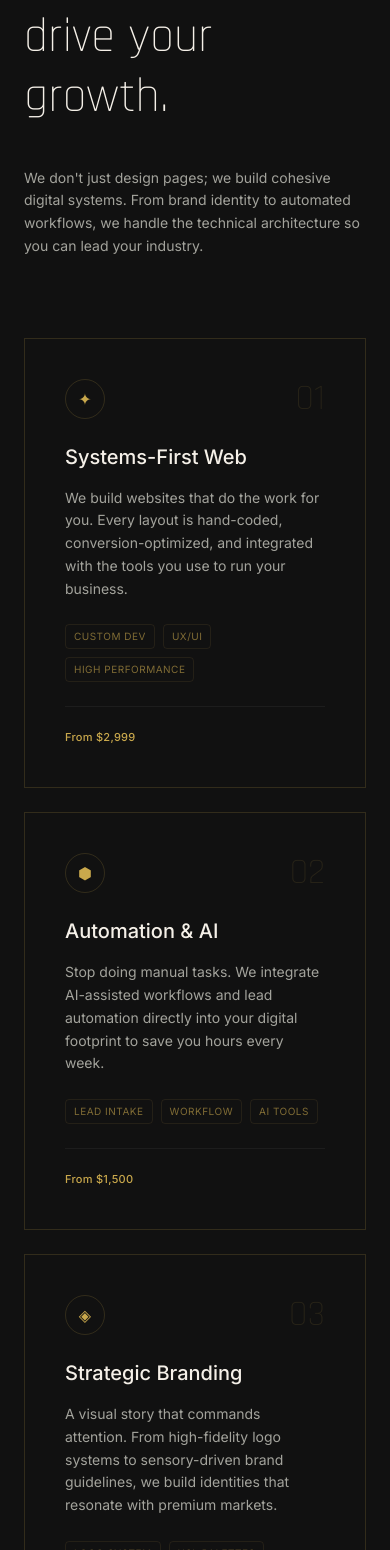
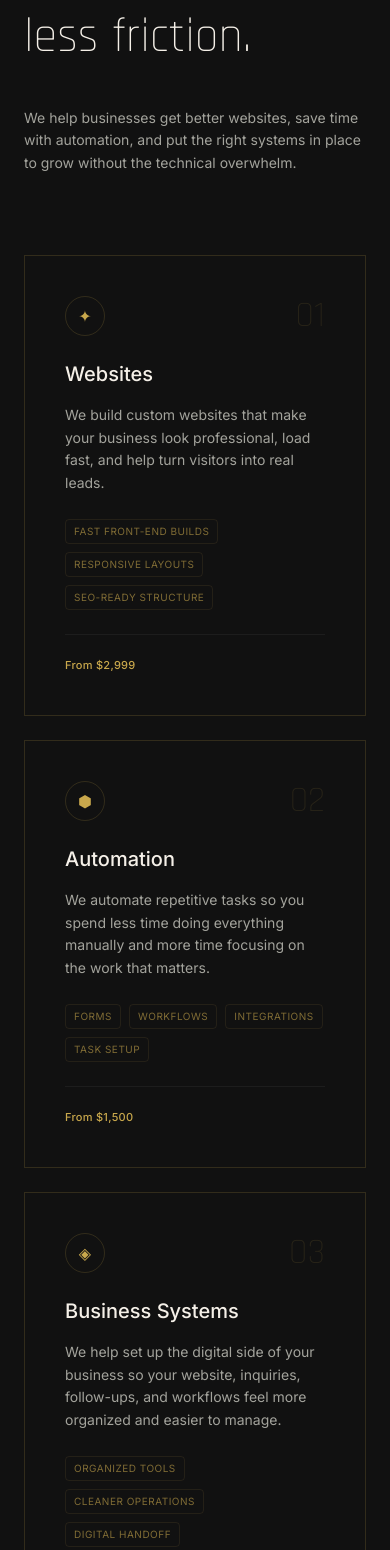
Before and after one commit to happyhec/grg-studios, a Next.js app: page / in a window 390 px wide. Shown: the part 1778-3328 px from the top of the page. Built offline with nearby package versions, Linux system fonts and the light colour scheme.

Commit message:
refactor: rewrite homepage messaging to be outcome-focused and accessible for small business owners

```diff
--- a/src/components/AgencyAbout.tsx
+++ b/src/components/AgencyAbout.tsx
@@ -37,15 +37,13 @@ export default function AgencyAbout() {
             className="space-y-6 text-[#a3a39c] text-sm md:text-base leading-[1.8]"
           >
             <p>
-              GRG Studios was built because local businesses deserved better than visual shells — websites that look okay but are architecturally brittle and insecure. We don't build shells. We build{' '}
-              <strong className="text-[#f5f0e8] font-medium">hardened systems</strong>.
+              Most business owners do not need more complicated tools — they need the right setup. GRG Studios helps businesses create a stronger online presence and smoother internal workflows without making everything feel overwhelming or overly technical.
             </p>
             <p>
-              Our work sits at the intersection of{' '}
-              <strong className="text-[#f5f0e8] font-medium">Cybersecurity, Networking, and High-End Design</strong>. Every pixel we place is backed by a secure, high-performance architecture — because great design and resilient engineering aren't a tradeoff, they're a standard.
+              We combine design, development, and practical business thinking in one place. That means you get a website that not only looks good, but also supports how your business actually works day to day.
             </p>
             <p>
-              We work exclusively with businesses ready to graduate from templates to professional infrastructure. Whether it's custom CRM integrations, secure staff portals, or AI-automated workflows, you're getting a system architected for growth and built to withstand the modern web.
+              A better website should do more than sit online. It should help your business look credible, build trust faster, and create a smoother path for new customers to reach out.
             </p>
           </m.div>
 
--- a/src/components/AgencyHero.tsx
+++ b/src/components/AgencyHero.tsx
@@ -142,27 +142,27 @@ export default function AgencyHero() {
           className={`absolute flex flex-col items-center justify-center text-center p-6 md:p-16 rounded-[2.5rem] border border-white/5 bg-black/40 md:backdrop-blur-md w-[90vw] max-w-[1000px] z-[30] will-change-transform`}
         >
           <p className="tracking-[0.4em] text-[10px] md:text-[11px] text-[#c9a84c] mb-6 md:mb-8 uppercase font-bold">
-            Ventura County's Digital Studio
+            Ventura County Web Design & Business Systems
           </p>
-          <h1 className="text-4xl sm:text-5xl md:text-6xl lg:text-7xl font-bold tracking-tight uppercase font-rajdhani leading-[0.95] text-white max-w-[800px]">
-            We Build the Systems That <em className="text-[#c9a84c] not-italic">Run</em> Your Business
+          <h1 className="text-4xl sm:text-5xl md:text-6xl lg:text-7xl font-bold tracking-tight uppercase font-rajdhani leading-[0.95] text-white max-w-[900px]">
+            Websites and systems that help your business look better, <em className="text-[#c9a84c] not-italic">run smoother</em>, and grow faster.
           </h1>
           <p className="mt-6 md:mt-8 text-sm md:text-base text-white/40 max-w-lg leading-relaxed font-outfit font-light px-4 md:px-0">
-            Custom websites, automation, and operational tools for businesses that are done with templates and ready for real growth.
+            GRG Studios builds custom websites, automations, and digital tools that save time, improve your online presence, and make day-to-day business easier to manage.
           </p>
 
-          <div className="mt-10 md:mt-14 flex flex-col items-center gap-3 w-full max-w-xl">
-            {[
-              "Sub-1.5s Load Times — Every Build",
-              "100% Core Web Vitals Pass Rate",
-              "100% Custom Code — Zero Templates",
-              "Ventura County's Only Security-First Studio",
-            ].map((badge) => (
-              <div key={badge} className="w-full flex items-center gap-3 px-5 py-3 rounded-lg border border-white/5 bg-white/[0.03]">
-                <span className="text-[#c9a84c] text-base leading-none flex-shrink-0">✦</span>
-                <span className="text-[11px] md:text-[12px] tracking-[0.12em] uppercase text-white/60 font-medium">{badge}</span>
-              </div>
-            ))}
+          <div className="mt-10 flex flex-col items-center gap-6 w-full max-w-xl">
+            <p className="text-[#c9a84c] text-xs tracking-widest uppercase font-bold text-center border border-[#c9a84c]/20 bg-[#c9a84c]/5 rounded-full px-6 py-3">
+              For businesses tired of outdated websites, manual busywork, and tools that don't work together.
+            </p>
+            <div className="flex flex-col sm:flex-row items-center gap-4 w-full justify-center">
+              <button onClick={() => document.getElementById('contact')?.scrollIntoView({ behavior: 'smooth' })} className="px-8 py-4 bg-[#c9a84c] text-black text-xs font-black tracking-[0.2em] uppercase rounded-full hover:bg-[#e8d5a3] transition-all duration-300 w-full sm:w-auto">
+                Book a Strategy Call
+              </button>
+              <button onClick={() => document.getElementById('services')?.scrollIntoView({ behavior: 'smooth' })} className="px-8 py-4 border border-white/20 text-white text-xs font-bold tracking-[0.2em] uppercase rounded-full hover:bg-white/5 transition-all duration-300 w-full sm:w-auto">
+                See Our Services
+              </button>
+            </div>
           </div>
         </div>
 
--- a/src/components/ServicesGrid.tsx
+++ b/src/components/ServicesGrid.tsx
@@ -7,49 +7,25 @@ const services = [
   {
     num: "01",
     icon: "✦",
-    title: "Systems-First Web",
-    desc: "We build websites that do the work for you. Every layout is hand-coded, conversion-optimized, and integrated with the tools you use to run your business.",
-    tags: ["Custom Dev", "UX/UI", "High Performance"],
+    title: "Websites",
+    desc: "We build custom websites that make your business look professional, load fast, and help turn visitors into real leads.",
+    tags: ["Fast front-end builds", "Responsive layouts", "SEO-ready structure"],
     from: "From $2,999"
   },
   {
     num: "02",
     icon: "⬢",
-    title: "Automation & AI",
-    desc: "Stop doing manual tasks. We integrate AI-assisted workflows and lead automation directly into your digital footprint to save you hours every week.",
-    tags: ["Lead Intake", "Workflow", "AI Tools"],
+    title: "Automation",
+    desc: "We automate repetitive tasks so you spend less time doing everything manually and more time focusing on the work that matters.",
+    tags: ["Forms", "Workflows", "Integrations", "Task setup"],
     from: "From $1,500"
   },
   {
     num: "03",
     icon: "◈",
-    title: "Strategic Branding",
-    desc: "A visual story that commands attention. From high-fidelity logo systems to sensory-driven brand guidelines, we build identities that resonate with premium markets.",
-    tags: ["Logo System", "HSL Palettes", "Typography"],
-    from: "From $1,800"
-  },
-  {
-    num: "04",
-    icon: "◇",
-    title: "E-Commerce Engines",
-    desc: "Scalable retail infrastructure designed for high-conversion cinematic shopping. We build proprietary checkout flows and inventory sync systems that handle the load.",
-    tags: ["Cinematic Retail", "Stripe API", "Inventory Sync"],
-    from: "From $3,500"
-  },
-  {
-    num: "05",
-    icon: "◉",
-    title: "SEO & Authority",
-    desc: "Get found by the right people. We implement on-page optimization, technical SEO, and local search strategies built for sustainable dominance in your market.",
-    tags: ["Technical SEO", "Local Authority", "Speed Prep"],
-    from: "From $750/mo"
-  },
-  {
-    num: "06",
-    icon: "⊕",
-    title: "Operational Dashboards",
-    desc: "Staff portals, digital waitlists, and internal admin tools. Custom-built operational systems that replace spreadsheets with high-performance data portals.",
-    tags: ["Staff Tools", "Admin Nodes", "Data Systems"],
+    title: "Business Systems",
+    desc: "We help set up the digital side of your business so your website, inquiries, follow-ups, and workflows feel more organized and easier to manage.",
+    tags: ["Organized tools", "Cleaner operations", "Digital handoff"],
     from: "Custom Quote"
   }
 ];
@@ -135,11 +111,11 @@ export default function ServicesGrid() {
               <span className="text-[10px] tracking-[0.3em] uppercase text-[#c9a84c] font-semibold">What We Offer</span>
             </div>
             <h2 className="font-rajdhani text-5xl md:text-7xl font-light leading-tight text-[#f5f0e8]">
-              Building the <em className="italic text-[#c9a84c] not-italic">systems</em> that drive your growth.
+              Tools that help you <em className="italic text-[#c9a84c] not-italic">grow</em> with less friction.
             </h2>
           </div>
           <p className="max-w-sm text-sm text-[#a3a39c] leading-relaxed text-left md:text-right">
-            We don't just design pages; we build cohesive digital systems. From brand identity to automated workflows, we handle the technical architecture so you can lead your industry.
+            We help businesses get better websites, save time with automation, and put the right systems in place to grow without the technical overwhelm.
           </p>
         </div>
 
```
